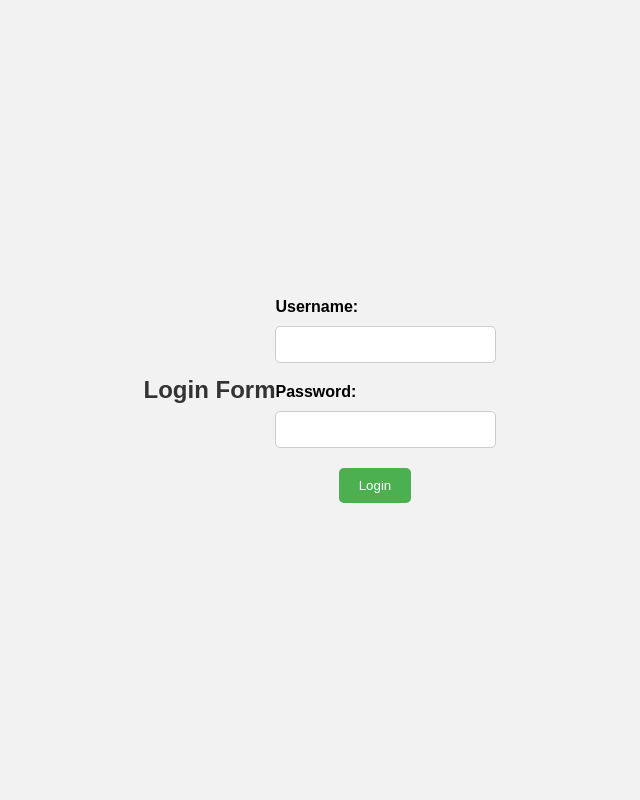
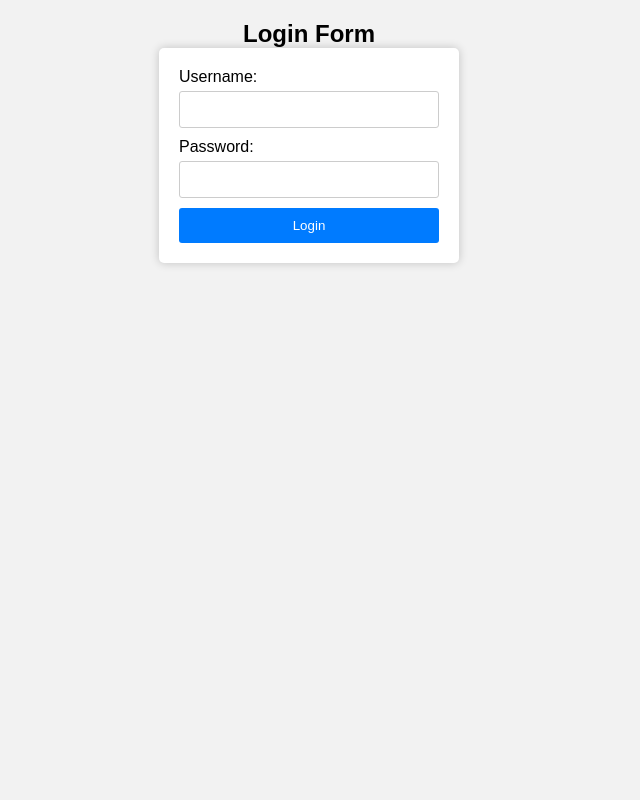
Before and after one commit to saki789/CRUD-OPS, a PHP site: page / in a window 1280 px wide. Shown: the whole page, without its empty margins (331-971 px from the left). Run offline with PHP 8.4, Linux system fonts and the light colour scheme.

Commit message:
Update style.css

```diff
--- a/style.css
+++ b/style.css
@@ -1,76 +1,80 @@
-/* style.css */
-
 /* Reset some default styles */
-body, h1, h2, p, input, label {
+* {
     margin: 0;
     padding: 0;
+    box-sizing: border-box;
 }
 
+/* Apply a background color */
 body {
+    background-color: #f2f2f2;
     font-family: Arial, sans-serif;
-    background-color: #f2f2f2;
-    text-align: center;
-    display: flex;
-    justify-content: center;
-    align-items: center;
-    height: 100vh;
 }
 
-.login-container {
-    background-color: #fff;
-    border-radius: 10px;
-    box-shadow: 0px 0px 20px rgba(0, 0, 0, 0.2);
-    max-width: 400px;
-    padding: 20px;
-    animation: fadeIn 0.5s ease;
+/* Center the login form */
+h2 {
+    text-align: center;
+    margin-top: 20px;
 }
 
-@keyframes fadeIn {
-    from {
-        opacity: 0;
-    }
-    to {
-        opacity: 1;
-    }
+form {
+    width: 300px;
+    margin: 0 auto;
+    background-color: #fff;
+    padding: 20px;
+    box-shadow: 0 0 10px rgba(0, 0, 0, 0.2);
+    border-radius: 5px;
 }
 
-h2 {
-    color: #333;
-    margin-bottom: 20px;
-}
-
+/* Style form elements */
 label {
     display: block;
-    text-align: left;
-    margin-bottom: 10px;
-    font-weight: bold;
+    margin-bottom: 5px;
 }
 
 input[type="text"],
 input[type="password"] {
     width: 100%;
     padding: 10px;
-    margin-bottom: 20px;
+    margin-bottom: 10px;
     border: 1px solid #ccc;
-    border-radius: 5px;
-    transition: border-color 0.3s ease;
-}
-
-input[type="text"]:focus,
-input[type="password"]:focus {
-    border-color: #4CAF50;
+    border-radius: 3px;
 }
 
 input[type="submit"] {
-    background-color: #4CAF50;
+    width: 100%;
+    background-color: #007bff;
     color: #fff;
+    padding: 10px;
     border: none;
-    border-radius: 5px;
-    padding: 10px 20px;
+    border-radius: 3px;
     cursor: pointer;
-    transition: background-color 0.3s ease;
+    transition: background-color 0.3s;
 }
 
 input[type="submit"]:hover {
-    background-color: #45a049;
+    background-color: #0056b3;
 }
+
+/* Animation for form */
+form {
+    animation: fadeIn 1s ease;
+}
+
+@keyframes fadeIn {
+    0% { opacity: 0; }
+    100% { opacity: 1; }
+}
+
+/* Responsive design */
+@media (max-width: 768px) {
+    form {
+        width: 80%;
+    }
+}
+
+@media (max-width: 480px) {
+    form {
+        width: 90%;
+    }
+    }
```
